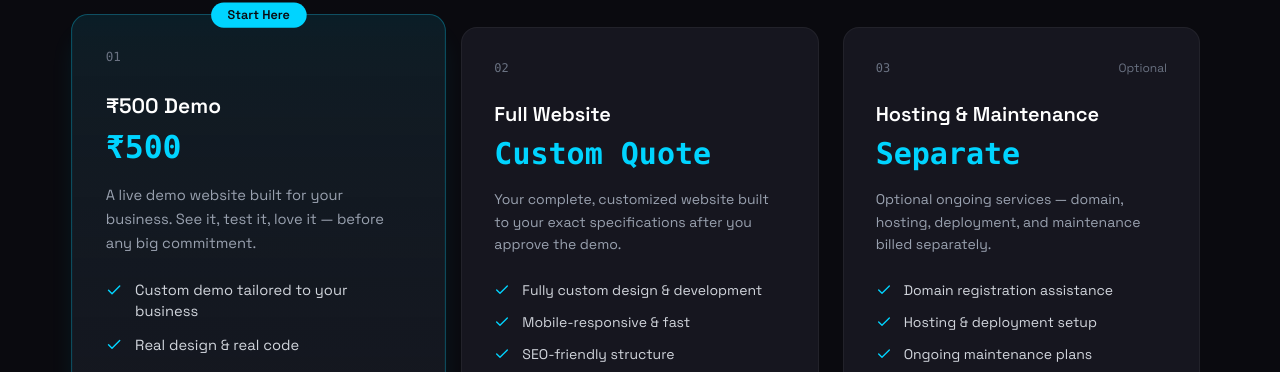
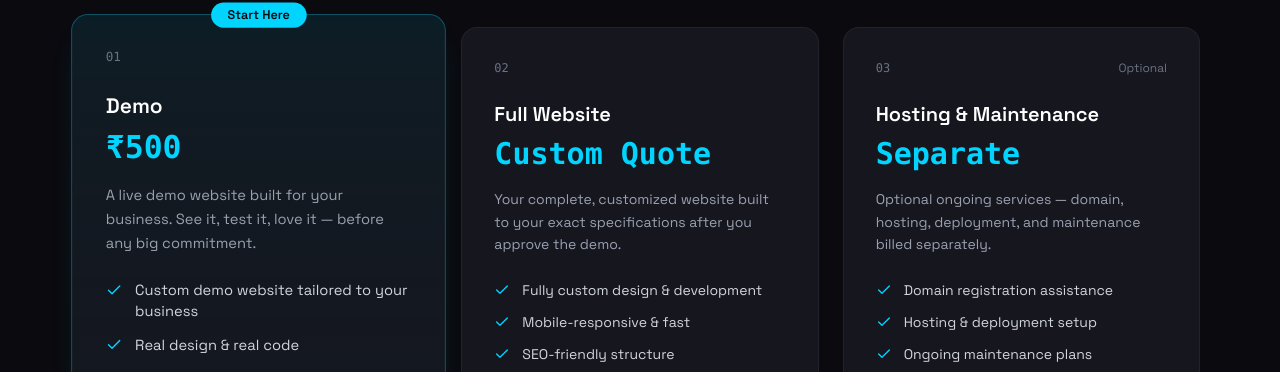
Before and after one commit to codelikeharsh/zero2one, a React (Vite) app: page / in a window 1280 px wide. Shown: the part 6651-7023 px from the top of the page. Built offline with nearby package versions, Linux system fonts and the light colour scheme; no server answers.

Commit message:
rectify double pricing

```diff
--- a/src/components/Pricing.jsx
+++ b/src/components/Pricing.jsx
@@ -12,12 +12,12 @@ export default function Pricing() {
     () => [
       {
         step: '01',
-        title: `${demoPrice} Demo`,
+        title: 'Demo',
         price: demoPrice,
         description:
           'A live demo website built for your business. See it, test it, love it — before any big commitment.',
         features: [
-          'Custom demo tailored to your business',
+          'Custom demo website tailored to your business',
           'Real design & real code',
           'Feedback & revision round',
           'Credited toward final project if you proceed',
```
